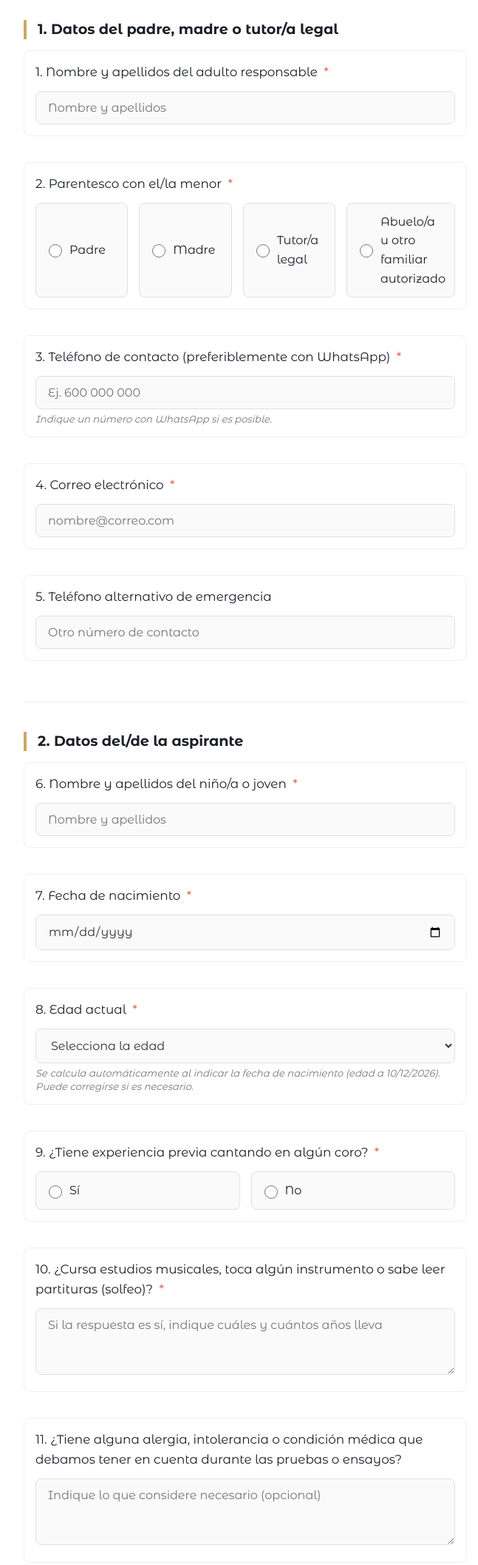
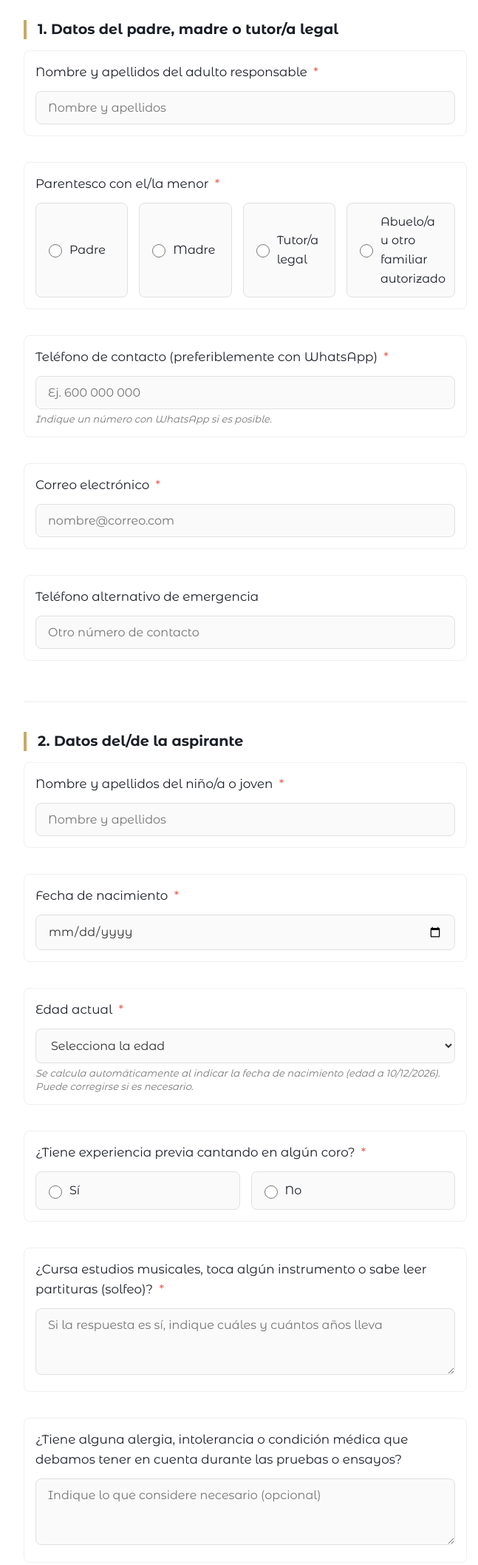
Before and after one commit to orquestacomunitariagc/coro-infantil, a website: page index.html in a window 1280 px wide. Shown: the part 383-2498 px from the top of the page at 74% size, without its empty margins (308-955 px from the left). Drawn offline with Linux system fonts and the light colour scheme; a script that the page names is missing.

Commit message:
fix: improve label clarity and consistency in registration form

```diff
--- a/index.html
+++ b/index.html
@@ -33,14 +33,14 @@
                 <h4>1. Datos del padre, madre o tutor/a legal</h4>
 
                 <div class="form-group">
-                    <label for="guardianName">1. Nombre y apellidos del adulto responsable
+                    <label for="guardianName">Nombre y apellidos del adulto responsable
                         <span class="required-asterisk">*</span></label>
                     <input type="text" id="guardianName" name="guardianName" required
                         autocomplete="name" placeholder="Nombre y apellidos">
                 </div>
 
                 <div class="form-group">
-                    <label>2. Parentesco con el/la menor <span class="required-asterisk">*</span></label>
+                    <label>Parentesco con el/la menor <span class="required-asterisk">*</span></label>
                     <div class="radio-group">
                         <label class="radio-option">
                             <input type="radio" name="guardianRelationship" value="Padre" required>
@@ -62,7 +62,7 @@
                 </div>
 
                 <div class="form-group">
-                    <label for="guardianPhone">3. Teléfono de contacto (preferiblemente con WhatsApp)
+                    <label for="guardianPhone">Teléfono de contacto (preferiblemente con WhatsApp)
                         <span class="required-asterisk">*</span></label>
                     <input type="tel" id="guardianPhone" name="guardianPhone" required inputmode="tel"
                         autocomplete="tel" placeholder="Ej. 600 000 000">
@@ -70,13 +70,13 @@
                 </div>
 
                 <div class="form-group">
-                    <label for="guardianEmail">4. Correo electrónico <span class="required-asterisk">*</span></label>
+                    <label for="guardianEmail">Correo electrónico <span class="required-asterisk">*</span></label>
                     <input type="email" id="guardianEmail" name="guardianEmail" required autocomplete="email"
                         placeholder="nombre@correo.com">
                 </div>
 
                 <div class="form-group">
-                    <label for="emergencyPhone">5. Teléfono alternativo de emergencia</label>
+                    <label for="emergencyPhone">Teléfono alternativo de emergencia</label>
                     <input type="tel" id="emergencyPhone" name="emergencyPhone" inputmode="tel"
                         placeholder="Otro número de contacto">
                 </div>
@@ -87,18 +87,18 @@
                 <h4>2. Datos del/de la aspirante</h4>
 
                 <div class="form-group">
-                    <label for="childName">6. Nombre y apellidos del niño/a o joven
+                    <label for="childName">Nombre y apellidos del niño/a o joven
                         <span class="required-asterisk">*</span></label>
                     <input type="text" id="childName" name="childName" required placeholder="Nombre y apellidos">
                 </div>
 
                 <div class="form-group">
-                    <label for="birthDate">7. Fecha de nacimiento <span class="required-asterisk">*</span></label>
+                    <label for="birthDate">Fecha de nacimiento <span class="required-asterisk">*</span></label>
                     <input type="date" id="birthDate" name="birthDate" required>
                 </div>
 
                 <div class="form-group">
-                    <label for="childAge">8. Edad actual <span class="required-asterisk">*</span></label>
+                    <label for="childAge">Edad actual <span class="required-asterisk">*</span></label>
                     <select id="childAge" name="childAge" required>
                         <option value="">Selecciona la edad</option>
                         <option value="6">6 años</option>
@@ -120,7 +120,7 @@
                 </div>
 
                 <div class="form-group">
-                    <label>9. ¿Tiene experiencia previa cantando en algún coro?
+                    <label>¿Tiene experiencia previa cantando en algún coro?
                         <span class="required-asterisk">*</span></label>
                     <div class="radio-group">
                         <label class="radio-option">
@@ -135,14 +135,14 @@
                 </div>
 
                 <div class="form-group">
-                    <label for="musicalBackground">10. ¿Cursa estudios musicales, toca algún instrumento o sabe leer
+                    <label for="musicalBackground">¿Cursa estudios musicales, toca algún instrumento o sabe leer
                         partituras (solfeo)? <span class="required-asterisk">*</span></label>
                     <textarea id="musicalBackground" name="musicalBackground" required rows="3"
                         placeholder="Si la respuesta es sí, indique cuáles y cuántos años lleva"></textarea>
                 </div>
 
                 <div class="form-group">
-                    <label for="medicalNotes">11. ¿Tiene alguna alergia, intolerancia o condición médica que debamos
+                    <label for="medicalNotes">¿Tiene alguna alergia, intolerancia o condición médica que debamos
                         tener en cuenta durante las pruebas o ensayos?</label>
                     <textarea id="medicalNotes" name="medicalNotes" rows="2"
                         placeholder="Indique lo que considere necesario (opcional)"></textarea>
@@ -154,7 +154,7 @@
                 <h4>3. Disponibilidad y logística de la prueba</h4>
 
                 <div class="form-group">
-                    <label>12. El día 10 de diciembre las pruebas son de 17:00 a 19:00h. ¿Tienen preferencia de franja
+                    <label>El día 10 de diciembre las pruebas son de 17:00 a 19:00h. ¿Tienen preferencia de franja
                         horaria para asistir? <span class="required-asterisk">*</span></label>
                     <div class="radio-group">
                         <label class="radio-option">
@@ -173,7 +173,7 @@
                 </div>
 
                 <div class="form-group">
-                    <label>13. Los ensayos regulares serán los jueves de 17:00 a 18:30h a partir de febrero.
+                    <label>Los ensayos regulares serán los jueves de 17:00 a 18:30h a partir de febrero.
                         ¿Confirman disponibilidad para asistir con regularidad?
                         <span class="required-asterisk">*</span></label>
                     <div class="radio-group">
@@ -194,7 +194,7 @@
                 <h4>4. Autorizaciones y protección de datos</h4>
 
                 <div class="form-group">
-                    <label>14. Autorización de participación <span class="required-asterisk">*</span></label>
+                    <label>Autorización de participación <span class="required-asterisk">*</span></label>
                     <label class="checkbox-option">
                         <input type="checkbox" id="authorization" name="authorization" required>
                         <span>Confirmo que soy el padre, madre o tutor/a legal del menor (o cuento con su autorización
@@ -204,7 +204,7 @@
                 </div>
 
                 <div class="form-group">
-                    <label>15. Protección de datos <span class="required-asterisk">*</span></label>
+                    <label>Protección de datos <span class="required-asterisk">*</span></label>
                     <label class="checkbox-option">
                         <input type="checkbox" id="dataProtection" name="dataProtection" required>
                         <span>Acepto que los datos facilitados sean tratados únicamente para la gestión de las
```
